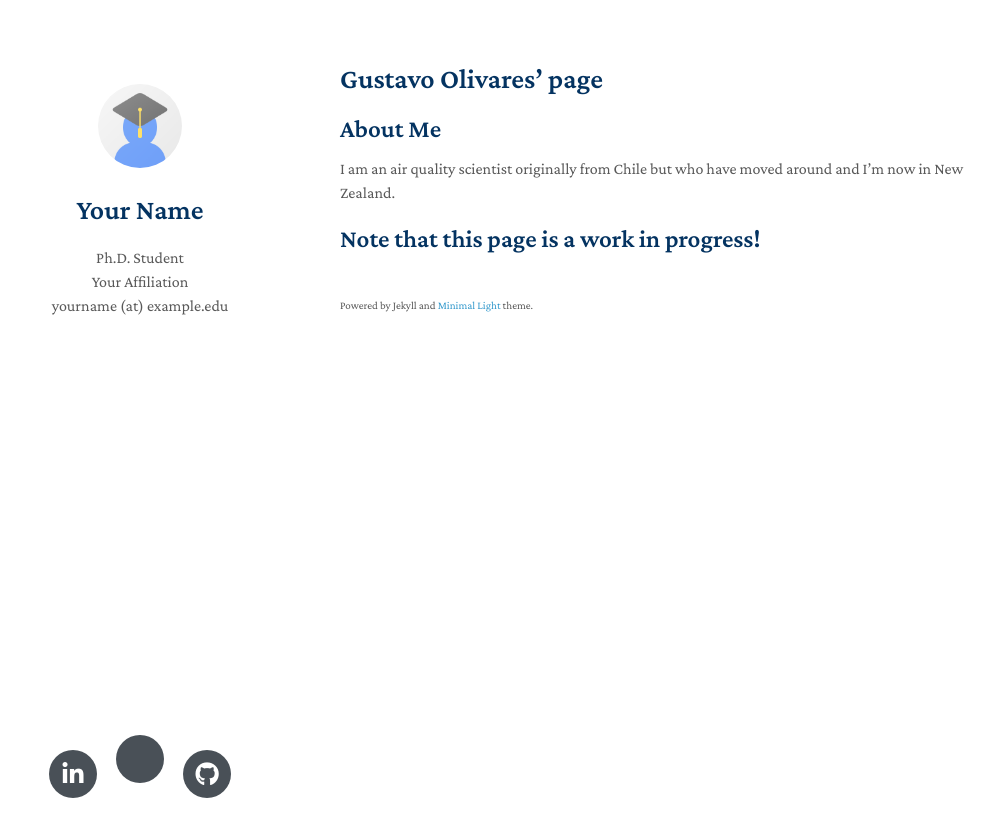
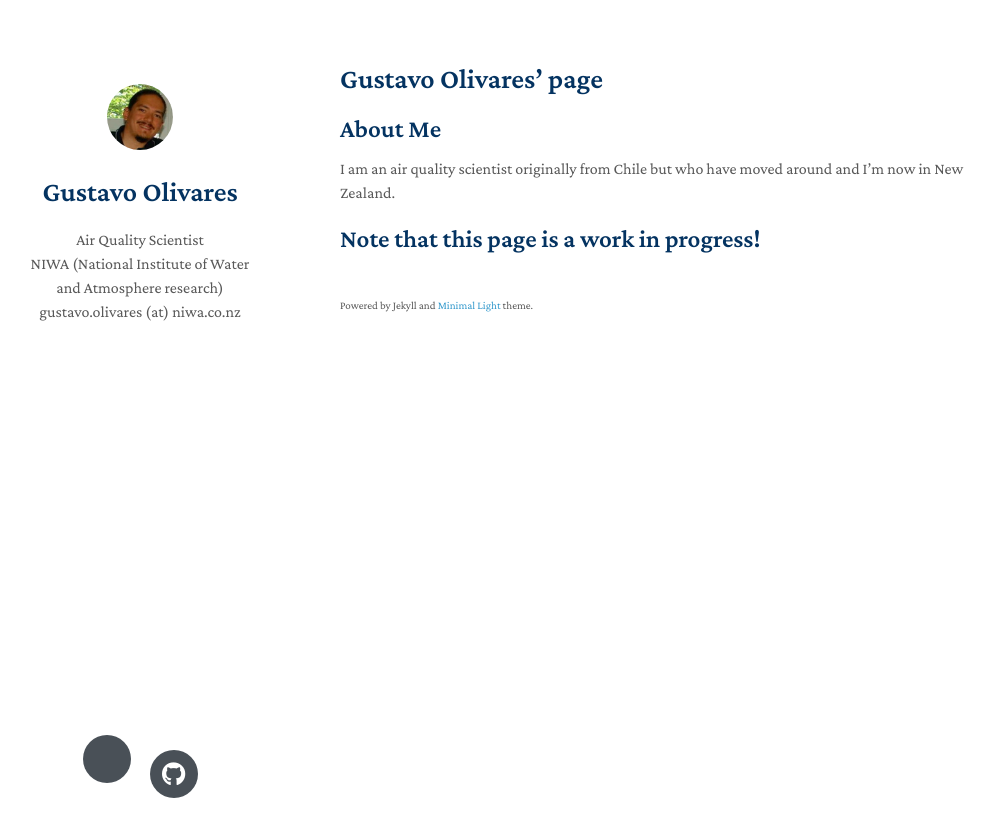
Before and after one commit to guolivar/guolivar.github.io, a Jekyll site: the page built from index.md, in a window 1280 px wide. Shown: the top 837 px of the page, without its empty margins (130-1124 px from the left). Built offline with Jekyll 4.4.1, drawn with Linux system fonts in a browser that asks for light colours; nearby versions of some CDN libraries; a style sheet for code colours, icons or effects is not loaded; our own code applies the rules of GitHub Pages for plain Markdown files.

Commit message:
Maybe first usable version?

```diff
--- a/_config.yml
+++ b/_config.yml
@@ -1,8 +1,8 @@
 # Basic Information
-title: Your Name
-position: Ph.D. Student
-affiliation: Your Affiliation
-email: yourname (at) example.edu
+title: Gustavo Olivares
+position: Air Quality Scientist
+affiliation: NIWA (National Institute of Water and Atmosphere research)
+email: gustavo.olivares (at) niwa.co.nz
 
 # Search Engine Optimization (SEO)
 # The following information is used to improve the website traffic from search engines, e.g., Google.
@@ -12,19 +12,18 @@ canonical: https://minimal-light.yyliu.net/
 
 # Links
 # If you don't need one of them, you may delete the corresponding line.
-google_scholar: https://scholar.google.com/
-github_link: https://github.com/yaoyao-liu/minimal-light
-linkedin: https://www.linkedin.com/
+google_scholar: https://scholar.google.com/citations?user=1GIeOdEAAAAJ&hl=en
+github_link: https://github.com/guolivar
+mastodon_link: https://fosstodon.org/@guolivar
 
 # Images (e.g., your profile picture and your website's favicon)
 # "favicon" and "favicon_dark" are used for the light and dark modes, respectively.
 avatar: ./assets/img/avatar.png
-favicon: ./assets/img/favicon.png
-favicon_dark: ./assets/img/favicon-dark.png
+favicon: ./assets/img/favicon.ico
 
 # Google Analytics ID
 # Please remove this if you don't use Google Analytics
-google_analytics: UA-111540567-4
+# google_analytics:
 
 # Use this project as a remote theme for GitHub Pages
 # See the guide here: https://docs.github.com/en/pages/setting-up-a-github-pages-site-with-jekyll/adding-a-theme-to-your-github-pages-site-using-jekyll
--- a/_layouts/homepage.html
+++ b/_layouts/homepage.html
@@ -22,6 +22,7 @@
     <link rel=stylesheet href=https://cdnjs.cloudflare.com/ajax/libs/font-awesome/5.11.2/css/all.min.css integrity="sha256-+N4/V/SbAFiW1MPBCXnfnP9QSN3+Keu+NlB+0ev/YKQ=" crossorigin=anonymous>
 
     <link rel="stylesheet" href="./assets/css/style.css">
+    <link href="https://fosstodon.org/@guolivar" rel="me">
   </head>
   <body>
     <div class="wrapper">
```
Also changed, not shown: assets/img/avatar.png, assets/img/favicon-dark.png (deleted), assets/img/favicon.ico (added), assets/img/favicon.png (deleted), assets/img/favicon_io/android-chrome-192x192.png (added), assets/img/favicon_io/android-chrome-512x512.png (added), assets/img/favicon_io/apple-touch-icon.png (added), assets/img/favicon_io/favicon-16x16.png (added), assets/img/favicon_io/favicon-32x32.png (added), assets/img/favicon_io/favicon.ico (added), assets/img/favicon_io/site.webmanifest (added), 1 other file.
